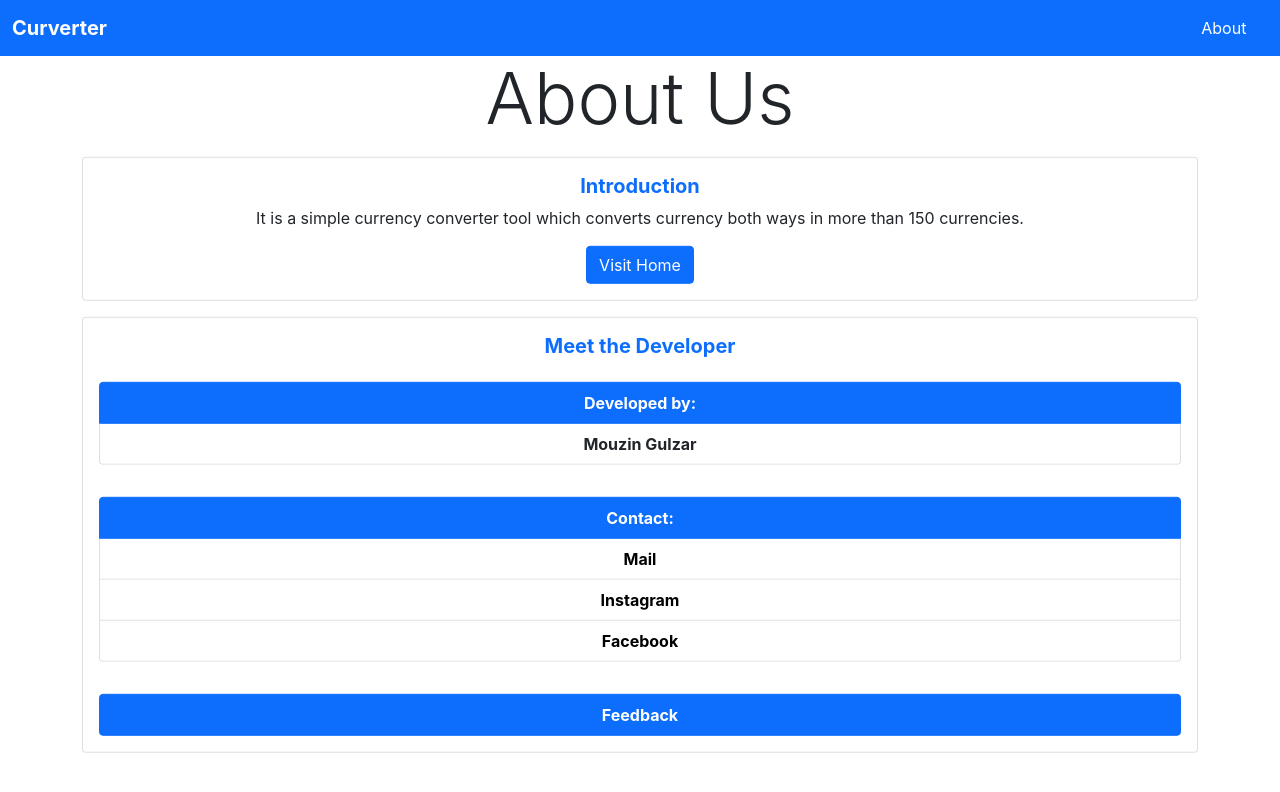
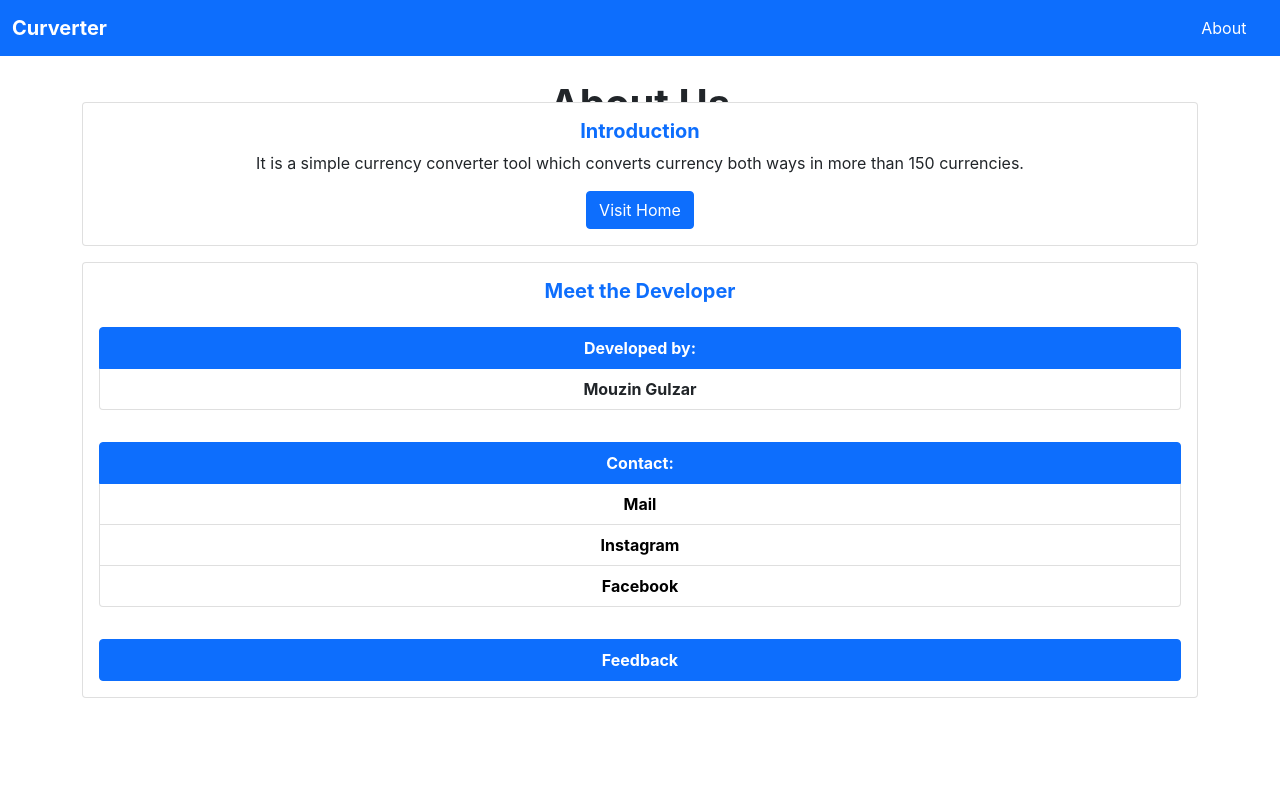
Before and after one commit to MouzinGulzar/CurrencyVerter, a React (Create React App) app: page /about in a window 1280 px wide. Shown: the top 792 px of the page. Built offline with nearby package versions, Linux system fonts and the light colour scheme.

Commit message:
Fixing About

```diff
--- a/src/components/About.js
+++ b/src/components/About.js
@@ -3,9 +3,12 @@ import { Link } from 'react-router-dom'
 
 export default function About() {
   return(
-    <div className="container">
-      <h1 class="display-2 mt-4">About Us</h1>
-      <div class="card w-100 mt-3">
+    <div>
+     <h1 className="mt-4" style={{ fontWeight: "bold" }}>
+        About Us
+      </h1>
+      <div className="container text-left">
+        <div class="card w-100 mt-3">
           <div class="card-body">
             <h5 class="card-title" style={{fontWeight:"bold", color: "#0d6efd" }}>
               Introduction
@@ -96,6 +99,6 @@ export default function About() {
           </div>
         </div>
     </div>
-
+</div>
   )
 }
```
